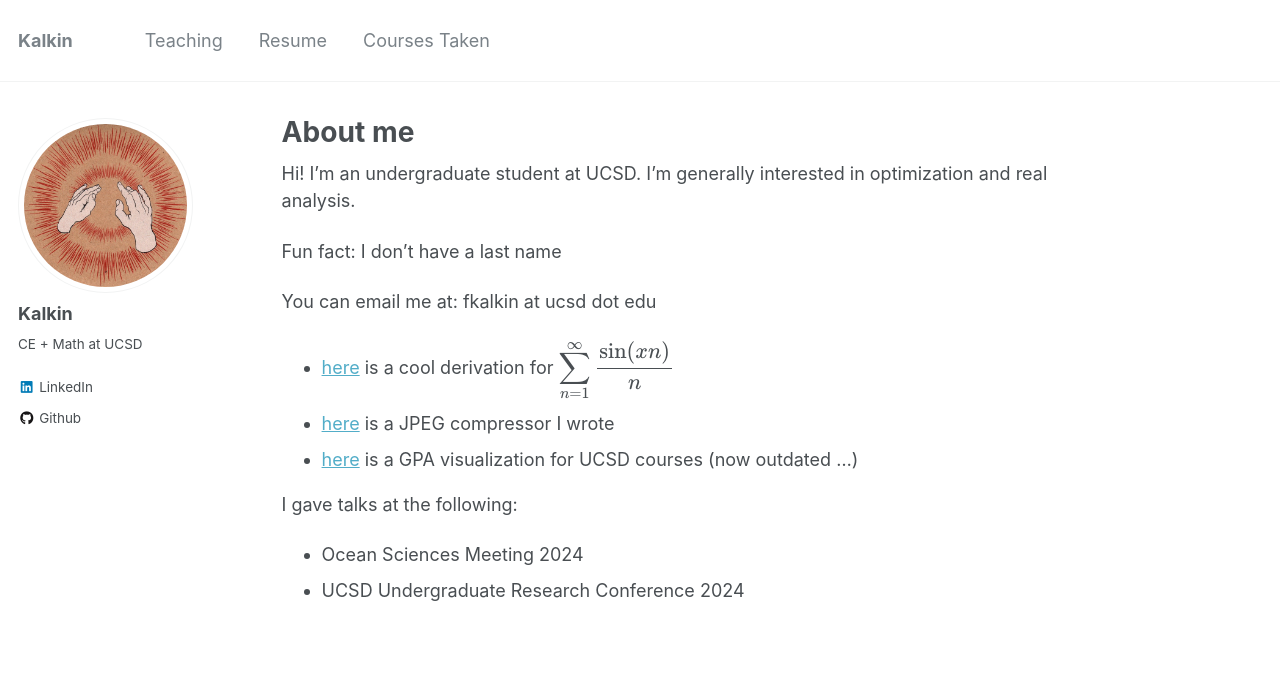
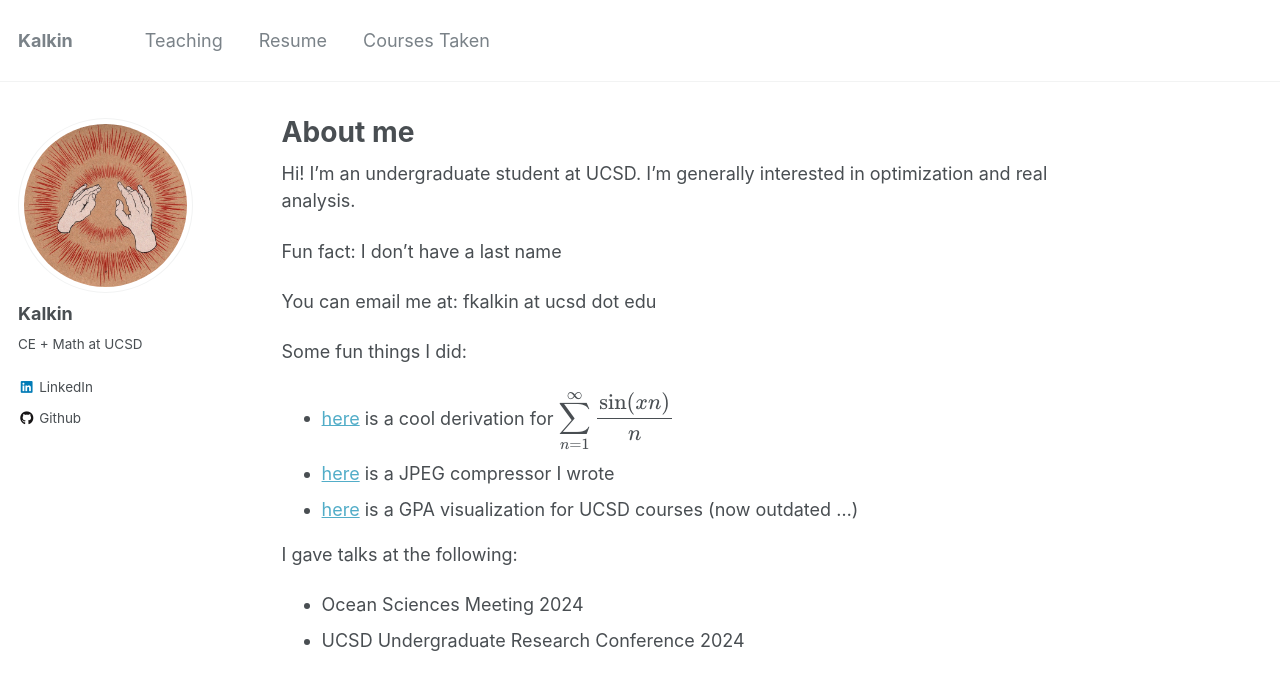
Before and after one commit to kalkulator413/kalkulator413.github.io, a Jekyll site: the page built from _pages/about.md, in a window 1280 px wide. Shown: the top 690 px of the page. Built offline with Jekyll 4.4.1, drawn with Linux system fonts in a browser that asks for light colours; formulas are drawn with MathJax 3.

Commit message:
minor change

```diff
--- a/_pages/about.md
+++ b/_pages/about.md
@@ -14,7 +14,7 @@ Fun fact: I don't have a last name
 
 You can email me at: fkalkin at ucsd dot edu
 
-
+Some fun things I did:
 - <a href='files/sum.pdf' target="_blank">here</a> is a cool derivation for $\displaystyle\sum\limits_{n=1}^{\infty} \dfrac{\sin(xn)}{n}$
 - <a href='https://github.com/kalkulator413/JPEG-Compression' target="_blank">here</a> is a JPEG compressor I wrote
 - <a href='https://vis-cape.github.io' target="_blank">here</a> is a GPA visualization for UCSD courses (now outdated ...)
```
